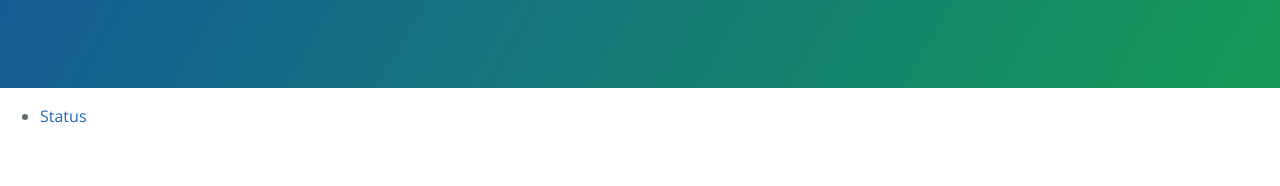
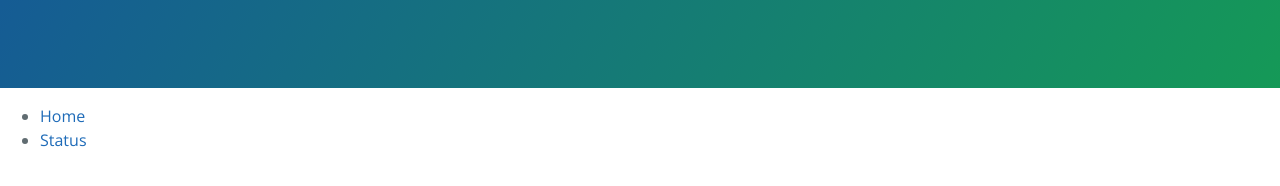
Before and after one commit to affan00/affan00.github.io, a Jekyll site: the page built from index.html, in a window 1280 px wide. Shown: the part 182-368 px from the top of the page. Built offline with Jekyll 4.4.1, drawn with Linux system fonts in a browser that asks for light colours; Markdown is read by kramdown in place of the engine named in the settings.

Commit message:
added changes

```diff
--- a/_layouts/default.html
+++ b/_layouts/default.html
@@ -17,6 +17,7 @@
 <header>
     <nav>
         <ul>
+            <li><a href="{{site.baseurl}}/index.html">Home</a></li>
              <li><a href="{{site.baseurl}}/Status.html">Status</a></li>
         </ul>
 
```
